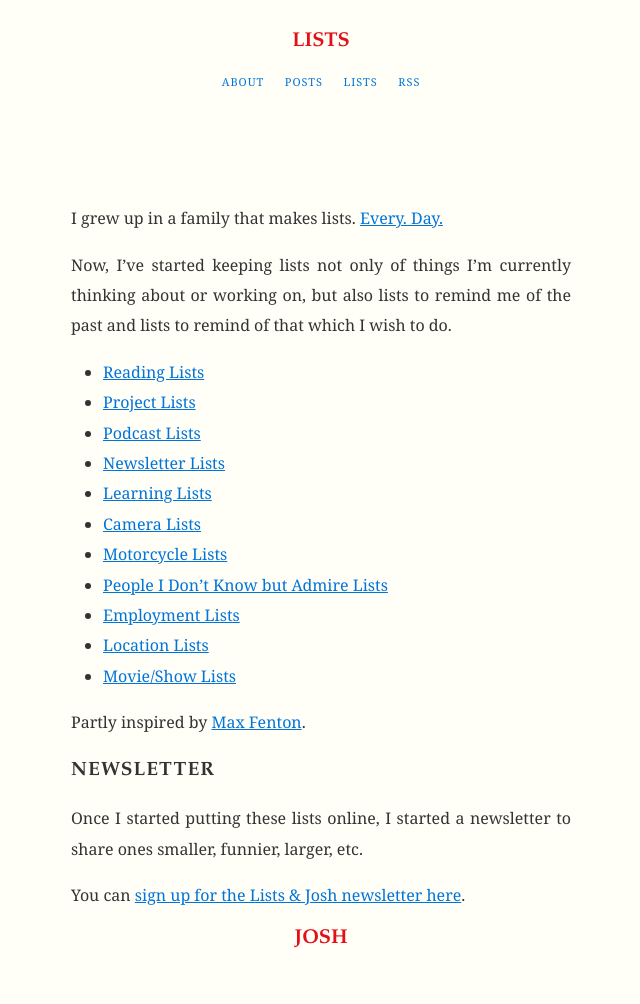
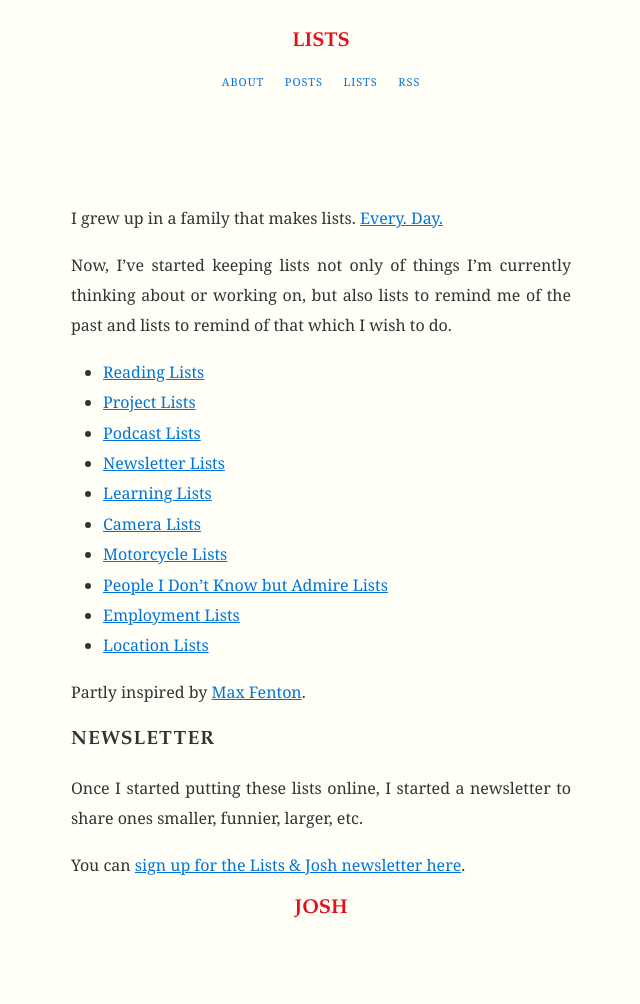
Before and after one commit to joshbeckman/andjosh.github.io, a Jekyll site: the page built from lists.md, in a window 1280 px wide. Shown: the whole page, without its empty margins (319-959 px from the left). Built offline with Jekyll 4.4.1, drawn with Linux system fonts in a browser that asks for light colours; after the commit the page ends 974 px from its top, so only the background shows below that.

Commit message:
No movies

```diff
--- a/lists.md
+++ b/lists.md
@@ -17,7 +17,6 @@ Now, I've started keeping lists not only of things I'm currently thinking about
 - [People I Don't Know but Admire Lists](/lists/people-i-admire)
 - [Employment Lists](/lists/employment)
 - [Location Lists](/lists/location)
-- [Movie/Show Lists](/lists/movie-show)
 
 Partly inspired by [Max Fenton](http://maxfenton.com/biblio/).
 
```
